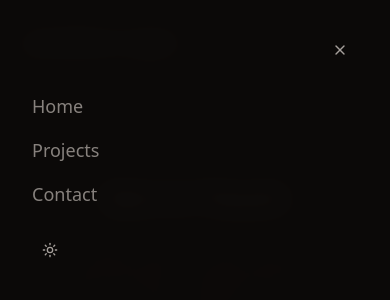
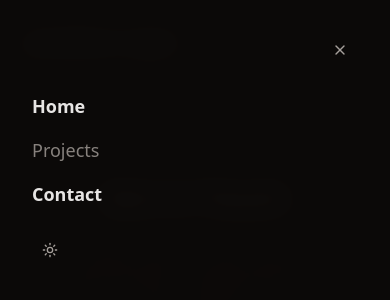
Before and after one commit to JonaLGarza/porfolio, a React (Vite) app: page /porfolio/contact in a window 390 px wide. Both pictures are taken after a click on the button 348 px from the left and 42 px from the top of the page. Shown: the top 300 px of the page. Built offline with nearby package versions, Linux system fonts and the light colour scheme.

Commit message:
corrected base path

```diff
--- a/src/components/organisms/AboutMe/AboutMe.tsx
+++ b/src/components/organisms/AboutMe/AboutMe.tsx
@@ -23,7 +23,7 @@
       >
         <Button variant="secondary" asChild>
 
-          <a href="/jonathanlopezresumee.pdf" download>
+          <a href="/porfolio/jonathanlopezresumee.pdf" download>
             <Download size={16} />Download Resume
           </a>
         </Button>
--- a/src/components/organisms/MobileMenu/MobileMenu.tsx
+++ b/src/components/organisms/MobileMenu/MobileMenu.tsx
@@ -41,7 +41,7 @@
           {["Home", "Projects", "Contact"].map((label, index) => (
             <NavLink
               key={label}
-              to={`/${label.toLowerCase() === "home" ? "" : label.toLowerCase()}`}
+              to={`/${label.toLowerCase() === "home" ? "/porfolio/" : "/porfolio/" + label.toLowerCase()}`}
               className={({ isActive }) =>
                 `transition-opacity transform duration-500 ease-out delay-${index * 100} ${isActive ? "text-primary font-semibold" : "opacity-80 hover:opacity-100"}`
               }
--- a/src/components/organisms/ResumeeHeader/ResumeeHeader.tsx
+++ b/src/components/organisms/ResumeeHeader/ResumeeHeader.tsx
@@ -64,7 +64,7 @@
         <p className="flex items-center justify-center md:justify-end gap-2">
           <Linkedin className="w-4 h-4" />
           <a
-            href="https://linkedin.com/in/jonathan-arturo-lopez-de-la-garza"
+            href="https://www.linkedin.com/in/jonathanlgarza/"
             target="_blank"
             className="underline"
           >
```
